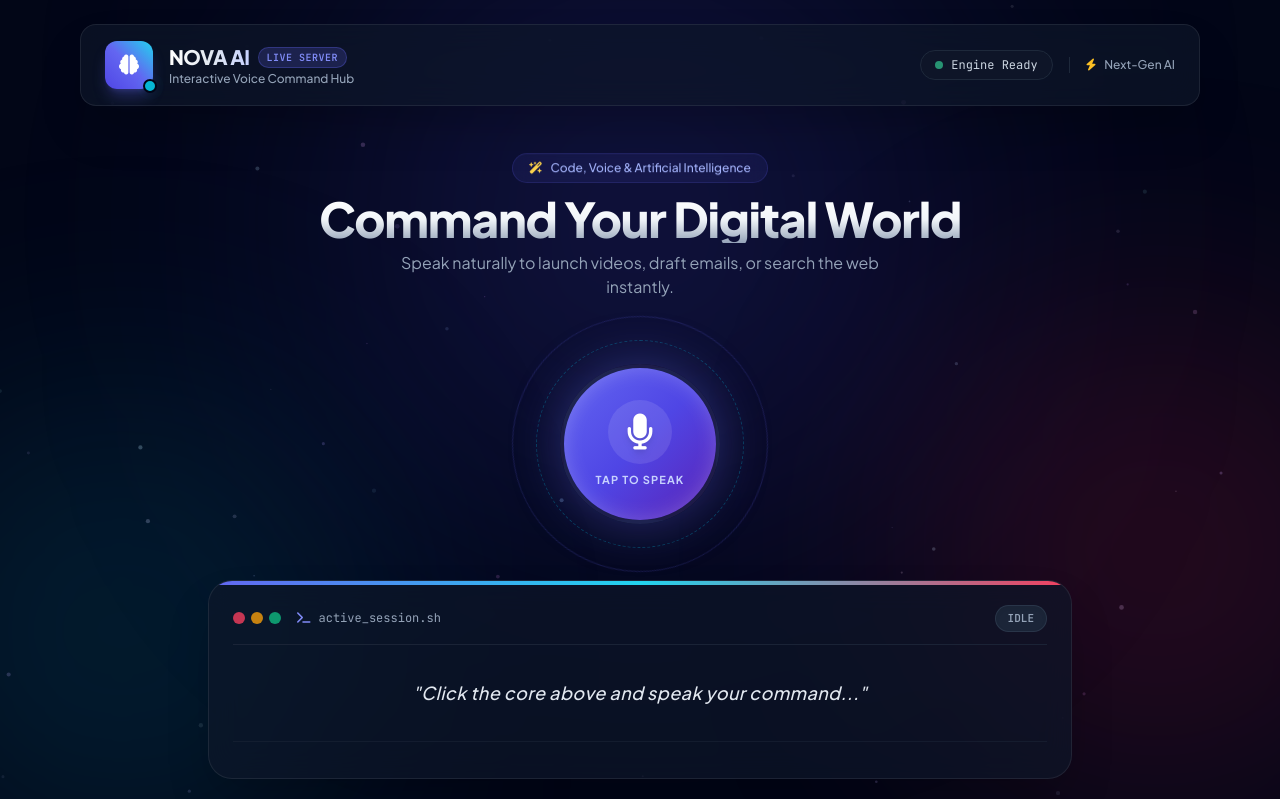
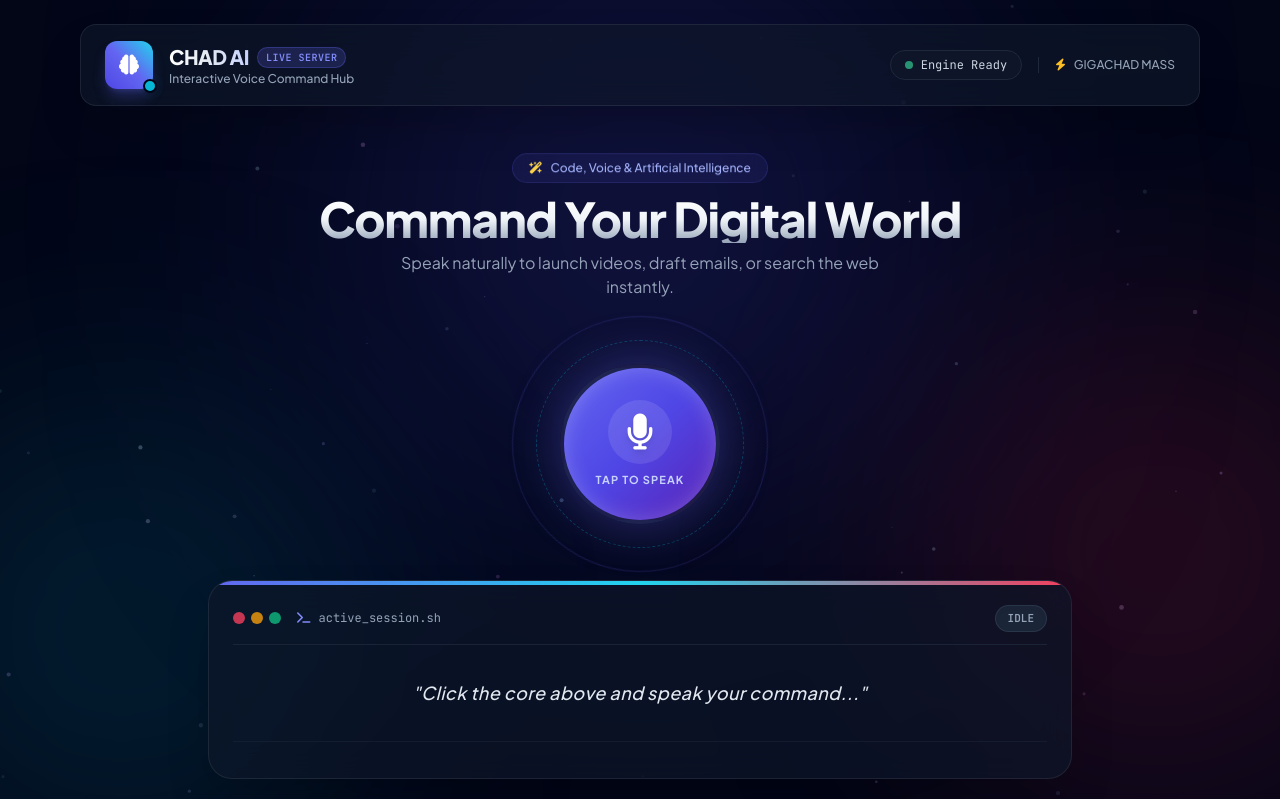
Before and after one commit to surya111205/AGI-project, a Flask app: page / in a window 1280 px wide. Shown: the top 799 px of the page. Run offline with Flask 3, Linux system fonts and the light colour scheme; some libraries are stand-ins or nearby versions.

Commit message:
Update index.html

```diff
--- a/templates/index.html
+++ b/templates/index.html
@@ -117,7 +117,7 @@
                 </div>
                 <div>
                     <div class="flex items-center gap-2">
-                        <h1 class="font-extrabold text-xl tracking-tight bg-gradient-to-r from-white via-slate-200 to-indigo-200 bg-clip-text text-transparent">NOVA AI</h1>
+                        <h1 class="font-extrabold text-xl tracking-tight bg-gradient-to-r from-white via-slate-200 to-indigo-200 bg-clip-text text-transparent">CHAD AI</h1>
                         <span class="text-[10px] font-mono px-2 py-0.5 rounded-full bg-brand-500/20 text-brand-400 border border-brand-500/30 font-semibold uppercase tracking-wider">Live server</span>
                     </div>
                     <p class="text-xs text-slate-400 font-medium">Interactive Voice Command Hub</p>
@@ -130,7 +130,7 @@
                 </div>
                 <div class="h-4 w-[1px] bg-slate-800"></div>
                 <div class="flex items-center gap-2 text-xs text-slate-400 font-medium">
-                    <i class="fa-solid fa-bolt text-amber-400"></i> Next-Gen AI
+                    <i class="fa-solid fa-bolt text-amber-400"></i> GIGACHAD MASS
                 </div>
             </div>
         </div>
```
